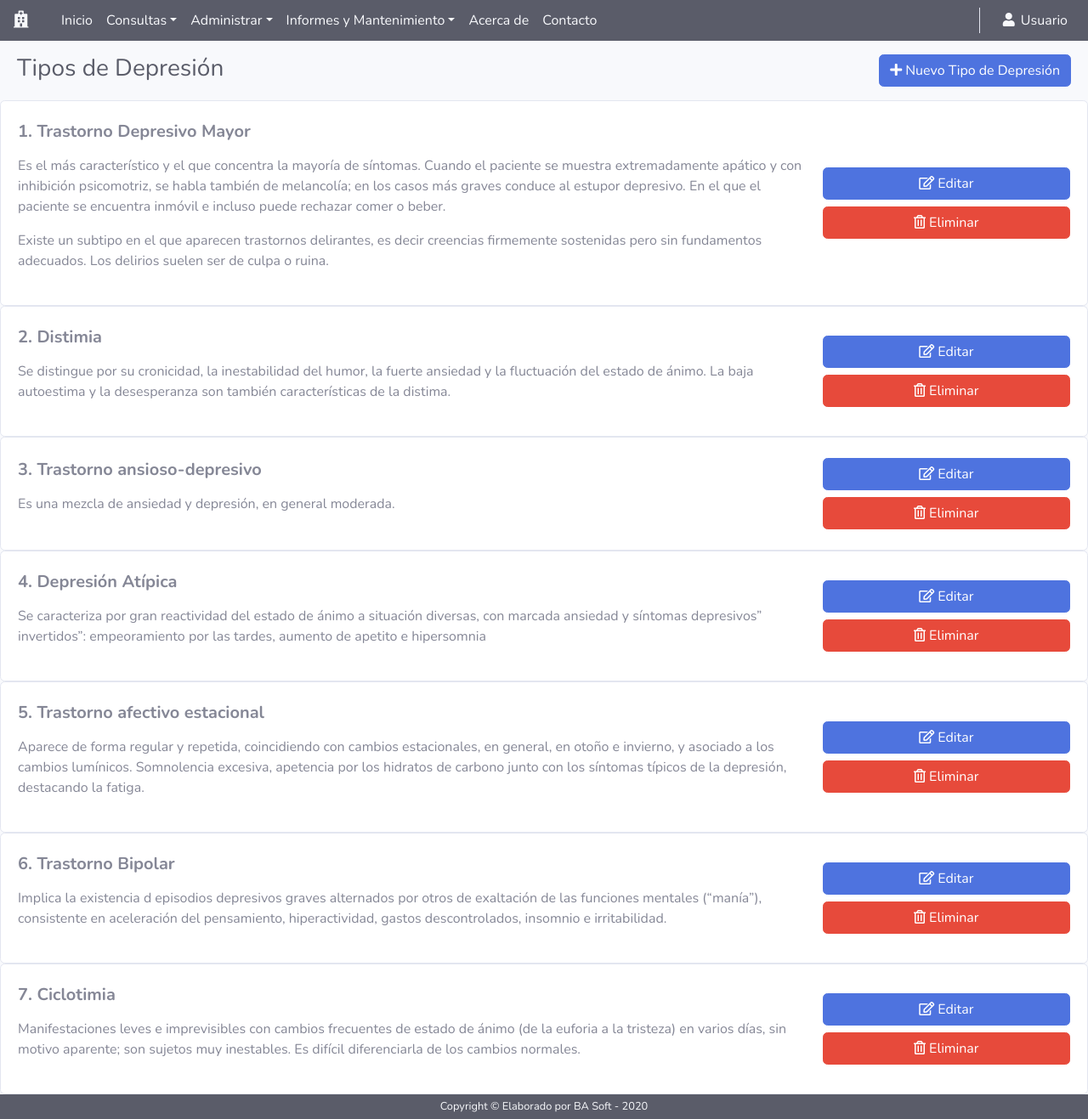
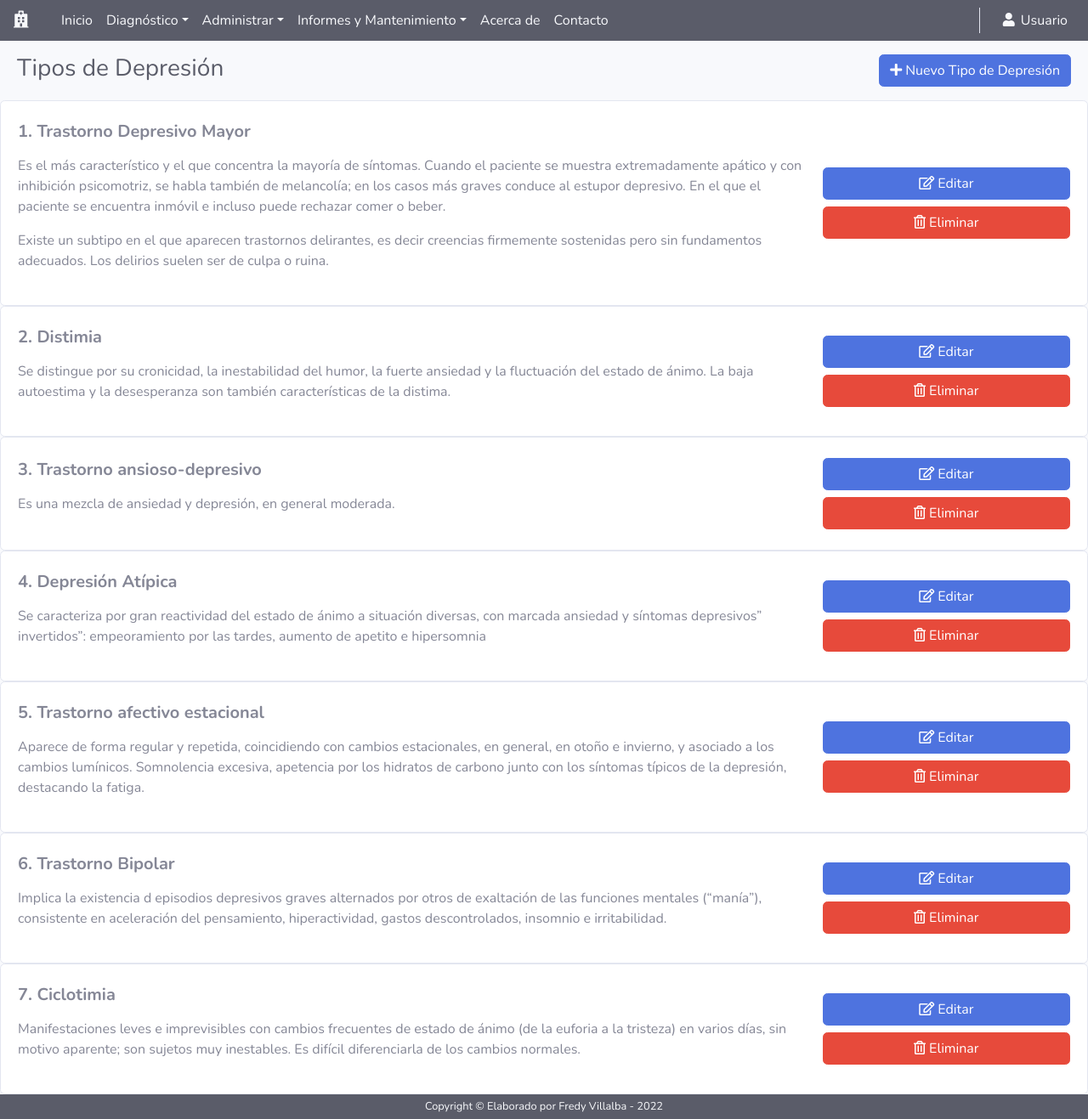
Before and after one commit to nbenitz/prediccion_depresion, a Django app: page /tipodepresion/ in a window 1280 px wide. Shown: the whole page at 85% size. Run offline with Django 3.2, Linux system fonts and the light colour scheme; a user stored in the database is signed in; data comes from the database, SQL or seed files in the repository; some libraries are stand-ins or nearby versions.

Commit message:
Cambios leves

```diff
--- a/test_site/templates/base.html
+++ b/test_site/templates/base.html
@@ -52,7 +52,7 @@
 			<footer class="sticky-footer text-light bg-dark py-2">
 				<div class="container">
 					<div class="copyright text-center">
-						<span>Copyright &copy; Elaborado por BA Soft - 2020</span>
+						<span>Copyright &copy; Elaborado por Fredy Villalba - 2022</span>
 					</div>
 				</div>
 			</footer>
--- a/test_site/templates/includes/navbar.html
+++ b/test_site/templates/includes/navbar.html
@@ -23,10 +23,10 @@
 			<li class="nav-item dropdown">
 				<a class="nav-link dropdown-toggle text-light" href="#" id="dropdown01" data-toggle="dropdown"
 					aria-haspopup="true" aria-expanded="false">
-					Consultas</a>
+					Diagnóstico</a>
 				<div class="dropdown-menu shadow animated--grow-in" aria-labelledby="dropdown01">
-					<a class="dropdown-item" href="#">Historial de Consultas</a>
-					<a class="dropdown-item" href="#">Nueva Consulta</a>
+					<a class="dropdown-item" href="#">Historial de Diagnósticos</a>
+					<a class="dropdown-item" href="#">Nuevo Diagnóstico</a>
 				</div>
 			</li>
 
```
